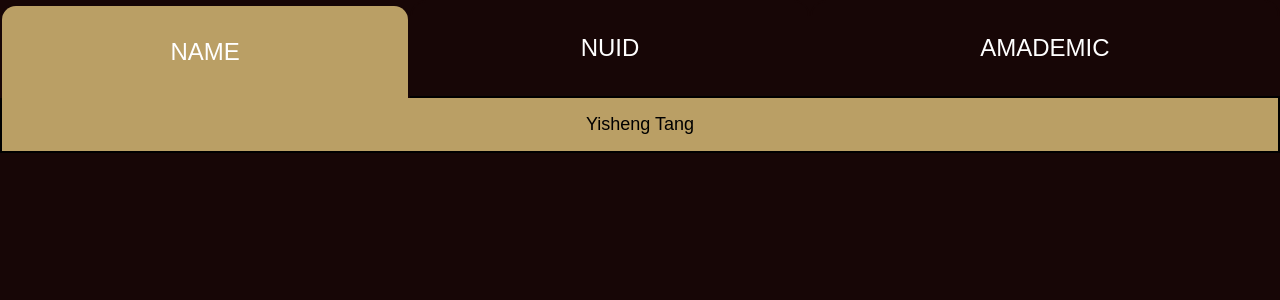
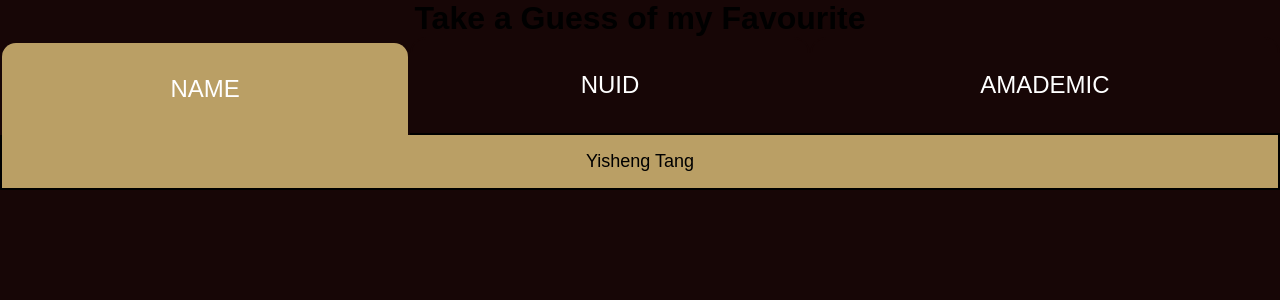
Before and after one commit to tangyisheng2/INFO6150-archive, a React (Create React App) app in the folder work/react-tabs/tabs/: page / in a window 1280 px wide. Shown: the top 300 px of the page. Built offline with nearby package versions, Linux system fonts and the light colour scheme.

Commit message:
Add title

```diff
--- a/work/react-tabs/tabs/src/App.jsx
+++ b/work/react-tabs/tabs/src/App.jsx
@@ -1,5 +1,5 @@
 import './App.css';
-import ShowObject from './ShowObject';
+// import ShowObject from './ShowObject';
 import Tabs from './Tabs';
 
 function App() {
@@ -18,6 +18,7 @@ function App() {
     }
     return (
         <div className="app">
+            <h1>Take a Guess of my Favourite</h1>
             <Tabs entry={data}/>
             {/* <ShowObject entry={data}/> */}
         </div>
```
